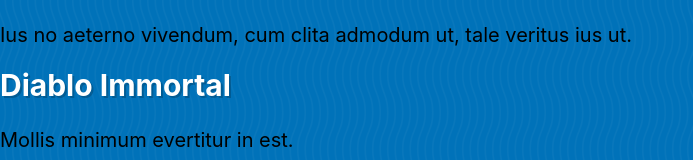
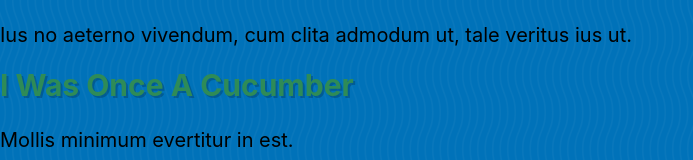
Before and after one commit to mrphowl/javascript-training-outline, a website: page exercises/20 - The Dom/index.html in a window 1280 px wide. Shown: the top 160 px of the page, without its empty margins (0-693 px from the left). Drawn offline with Linux system fonts and the light colour scheme.

Commit message:
textContext and innerText

```diff
--- a/exercises/20 - The Dom/index.html
+++ b/exercises/20 - The Dom/index.html
@@ -12,7 +12,14 @@
 <div class='items'>
   <p>Ius no aeterno vivendum, cum clita admodum ut, tale veritus ius ut.</p>
   <div class='item2'>
-    <h2>I Was Once A Cucumber</h2>
+    <h2>
+      I Was Once A Cucumber
+      <style>
+        h2 {
+          color: seagreen;
+        }
+      </style>
+    </h2>
     <p>Mollis minimum evertitur in est.</p>
   </div>
   <img src='https://source.unsplash.com/random/300x300' alt='image alt text'>
--- a/exercises/20 - The Dom/the-dom.js
+++ b/exercises/20 - The Dom/the-dom.js
@@ -55,4 +55,15 @@
 console.log('--heading');
 console.dir(heading.textContent); // example of a getter
 
-heading.textContent = 'Diablo Immortal'; // example of a setter
+// heading.textContent = 'Diablo Immortal'; // example of a setter
+
+/**
+ * textContent and innerText
+ *
+ * textContent and innerText are very similar properties, textContent is the newer one.
+ *
+ * The only difference is that innerText returns only the human-readable content whereas textContent will get
+ * the contents of all the elements, including script and style elements.
+ */
+console.log('--textContent', heading.textContent); // using Chrome, the <style> tags were not included?
+console.log('--innerText', heading.innerText);
```
